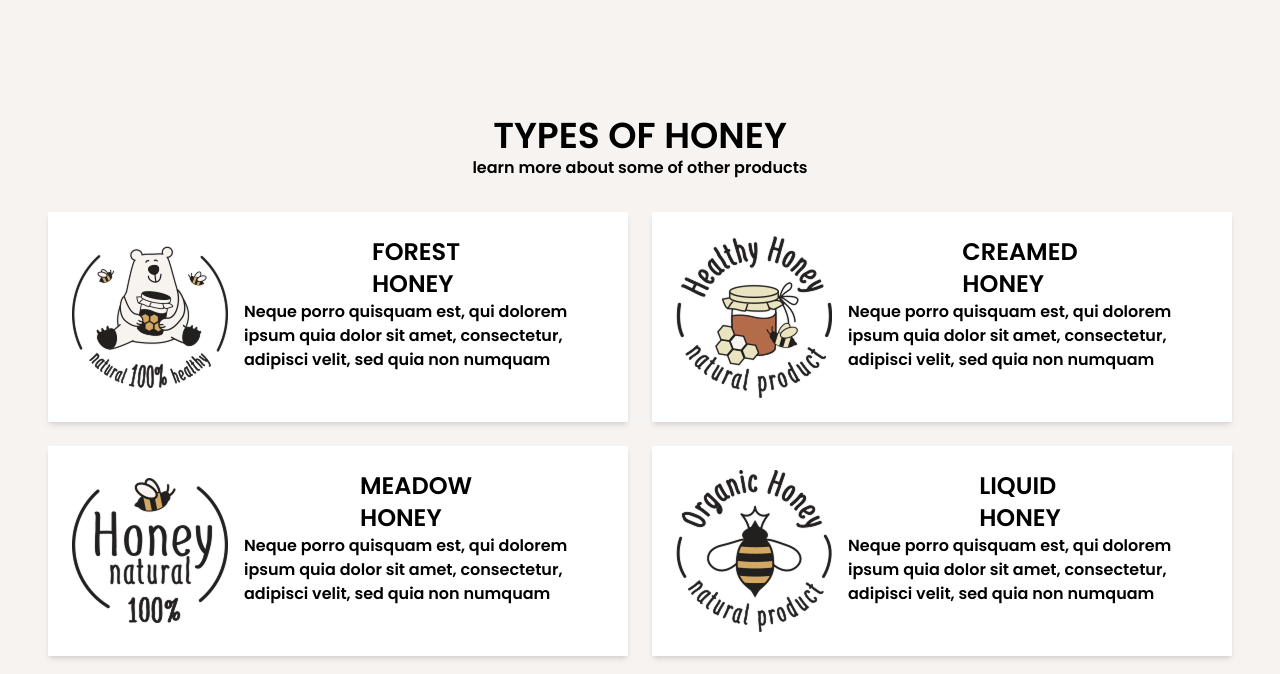
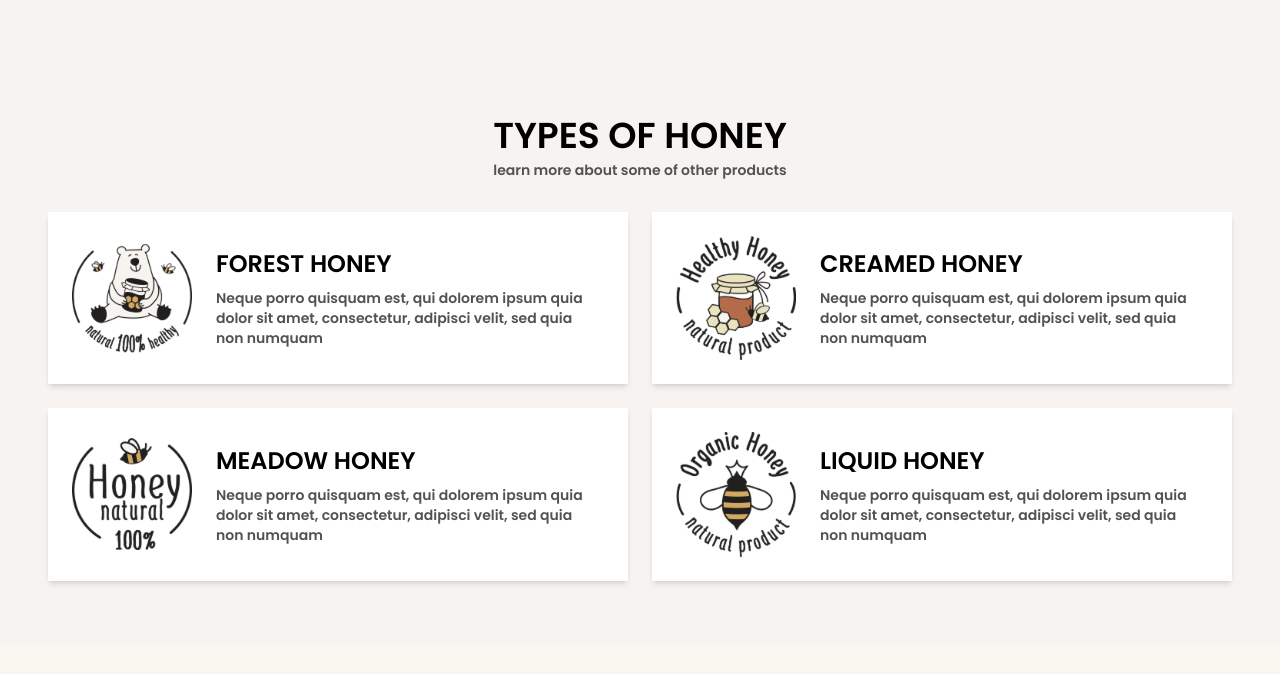
Before and after one commit to shamika-dev/honey-site, a website built with Vite: page index.html in a window 1280 px wide. Shown: the part 3510-4184 px from the top of the page. Built offline with nearby package versions, Linux system fonts and the light colour scheme; some packages are replaced by stand-ins of ours; files whose address does not match are found by name.

Commit message:
fixed mobile responsive

```diff
--- a/index.html
+++ b/index.html
@@ -20,7 +20,7 @@
         class="absolute top-56 -left-4 w-16 lg:top-20 lg:w-32 h-auto object-contain z-0 pointer-events-none floating-item will-change-transform" data-speed="0.15">
 
         <!-- Bottom Left Leaf -->
-        <img src="public/" alt=""
+        <img src="public/leaf1.png" alt=""
         class="hidden 2xl:block absolute bottom-0 left-0 w-24 h-auto object-contain z-0 pointer-events-none floating-item will-change-transform" data-speed="0.05">
 
         <!-- Right Top Bee -->
@@ -59,11 +59,11 @@
             </nav>
 
             <!-- Mobile Menu Button -->
-<button id="menu-btn" class="md:hidden text-neutral-800 focus:outline-none">
-    <svg class="w-6 h-6 pointer-events-none" fill="none" stroke="currentColor" viewBox="0 0 24 24">
-        <path stroke-linecap="round" stroke-linejoin="round" stroke-width="2" d="M4 6h16M4 12h16M4 18h16"></path>
-    </svg>
-</button>
+            <button id="menu-btn" class="md:hidden text-neutral-800 focus:outline-none">
+                <svg class="w-6 h-6 pointer-events-none" fill="none" stroke="currentColor" viewBox="0 0 24 24">
+                    <path stroke-linecap="round" stroke-linejoin="round" stroke-width="2" d="M4 6h16M4 12h16M4 18h16"></path>
+                </svg>
+            </button>
 
             <button class="hidden md:block bg-[#D4A373] text-white px-5 py-2 text-sm rounded font-medium transition duration-400 ease-in-out hover:-translate-y-1 hover:shadow-xl">CONTACT</button>
         </header>
@@ -103,7 +103,7 @@
     </section>
 
     <!-- About Us Section -->
-    <section class="max-w-[1300px] mx-auto px-12 py-16 grid grid-cols-1 md:grid-cols-3 gap-12" id="about-us">
+    <section class="max-w-[1300px] mx-auto px-6 lg:px-12 py-16 grid grid-cols-1 md:grid-cols-3 gap-12" id="about-us">
         <!-- Mission (2 Columns width) -->
         <div class="md:col-span-2">
             <img src="public//our-miison.png" alt="Our Mission">
@@ -115,7 +115,7 @@
         </div>
 
         <!-- News (1 Column width) -->
-        <div class="bg-white p-8 md:border-t-0 md:border-l border-neutral-300 md:p-8">
+        <div class="bg-white p-6 md:p-8 md:border-t-0 md:border-l border-neutral-300">
             <h2 class="text-xl font-bold mb-6">NEWS</h2>
             <div class="space-y-6 text-sm">
                 <div>
@@ -131,7 +131,7 @@
     </section>
 
     <!-- Products Section -->
-    <section class="max-w-7xl mx-auto px-12 py-16 text-center" id="product">
+    <section class="max-w-7xl mx-auto px-6 lg:px-12 py-16 text-center" id="product">
         <h2 class="text-3xl font-bold mb-2">OUR PRODUCTS</h2>
         <p class="text-sm text-neutral-600 mb-12">Check out our online shop for cute bee-themed apparel, unique bee suits, educational tools, gift certificates and more.</p>
 
@@ -165,10 +165,10 @@
         </div>
     </section>
 
-    <!-- Gallery Section -->
-    <section class="max-w-7xl mx-auto px-12 py-16" id="gallery">
+    <!-- Gallery Section (Fixed for Mobile: 1 col on mobile, 2 on sm, 3 on md/lg) -->
+    <section class="max-w-7xl mx-auto px-6 lg:px-12 py-16" id="gallery">
         <h2 class="text-3xl font-bold text-center mb-2">OUR GALLERY</h2>
-        <div class="grid grid-cols-3 gap-4 mt-8">
+        <div class="grid grid-cols-1 sm:grid-cols-2 md:grid-cols-3 gap-4 mt-8">
             <img src="public//gallery1.png" alt="Gallery" class="w-full h-48 object-cover rounded">
             <img src="public//gallery2.png" alt="Gallery" class="w-full h-48 object-cover rounded">
             <img src="public//gallery3.png" alt="Gallery" class="w-full h-48 object-cover rounded">
@@ -201,43 +201,43 @@
         </div>
     </section>
 
-    <!-- Types of Honey Section -->
+    <!-- Types of Honey Section (Fixed for Mobile: flex-col on mobile, sm:flex-row on bigger screens) -->
     <section class="max-w-7xl mx-auto px-6 lg:px-12 py-16">
-        <div class="flex flex-col items-center">
-            <h2 class="text-4xl">TYPES OF HONEY</h2>
-            <p>learn more about some of other products</p>
+        <div class="flex flex-col items-center text-center">
+            <h2 class="text-4xl font-bold">TYPES OF HONEY</h2>
+            <p class="text-neutral-600 text-sm mt-1">learn more about some of other products</p>
         </div>
 
         <div class="grid grid-cols-1 lg:grid-cols-2 mt-8 gap-6">
-            <div class="flex flex-row bg-white p-6 h-auto shadow-md transition duration-300 ease-in-out hover:-translate-y-2 hover:shadow-xl">
-                <img src="public//toh.png" alt="Forest Honey" class="rounded-2xl">
-                <div class="flex flex-col items-center px-4">
-                    <h3 class="font-semibold text-2xl">FOREST <br>HONEY</h3>
-                    <p>Neque porro quisquam est, qui dolorem ipsum quia dolor sit amet, consectetur, adipisci velit, sed quia non numquam</p>
+            <div class="flex flex-col sm:flex-row items-center bg-white p-6 h-auto shadow-md transition duration-300 ease-in-out hover:-translate-y-2 hover:shadow-xl text-center sm:text-left">
+                <img src="public//toh.png" alt="Forest Honey" class="rounded-2xl mb-4 sm:mb-0 sm:mr-4 max-w-[150px] sm:max-w-[120px] object-contain">
+                <div class="flex flex-col items-center sm:items-start px-2">
+                    <h3 class="font-semibold text-2xl">FOREST HONEY</h3>
+                    <p class="text-sm text-neutral-600 mt-2">Neque porro quisquam est, qui dolorem ipsum quia dolor sit amet, consectetur, adipisci velit, sed quia non numquam</p>
                 </div>
             </div>
 
-            <div class="flex flex-row bg-white p-6 h-auto shadow-md transition duration-300 ease-in-out hover:-translate-y-2 hover:shadow-xl">
-                <img src="public//toh2.png" alt="Creamed Honey" class="rounded-2xl">
-                <div class="flex flex-col items-center px-4">
-                    <h3 class="font-semibold text-2xl">CREAMED<br>HONEY</h3>
-                    <p>Neque porro quisquam est, qui dolorem ipsum quia dolor sit amet, consectetur, adipisci velit, sed quia non numquam</p>
+            <div class="flex flex-col sm:flex-row items-center bg-white p-6 h-auto shadow-md transition duration-300 ease-in-out hover:-translate-y-2 hover:shadow-xl text-center sm:text-left">
+                <img src="public//toh2.png" alt="Creamed Honey" class="rounded-2xl mb-4 sm:mb-0 sm:mr-4 max-w-[150px] sm:max-w-[120px] object-contain">
+                <div class="flex flex-col items-center sm:items-start px-2">
+                    <h3 class="font-semibold text-2xl">CREAMED HONEY</h3>
+                    <p class="text-sm text-neutral-600 mt-2">Neque porro quisquam est, qui dolorem ipsum quia dolor sit amet, consectetur, adipisci velit, sed quia non numquam</p>
                 </div>
             </div>
 
-            <div class="flex flex-row bg-white p-6 h-auto shadow-md transition duration-300 ease-in-out hover:-translate-y-2 hover:shadow-xl">
-                <img src="public//toh3.png" alt="Meadow Honey" class="rounded-2xl">
-                <div class="flex flex-col items-center px-4">
-                    <h3 class="font-semibold text-2xl">MEADOW<br>HONEY</h3>
-                    <p>Neque porro quisquam est, qui dolorem ipsum quia dolor sit amet, consectetur, adipisci velit, sed quia non numquam</p>
+            <div class="flex flex-col sm:flex-row items-center bg-white p-6 h-auto shadow-md transition duration-300 ease-in-out hover:-translate-y-2 hover:shadow-xl text-center sm:text-left">
+                <img src="public//toh3.png" alt="Meadow Honey" class="rounded-2xl mb-4 sm:mb-0 sm:mr-4 max-w-[150px] sm:max-w-[120px] object-contain">
+                <div class="flex flex-col items-center sm:items-start px-2">
+                    <h3 class="font-semibold text-2xl">MEADOW HONEY</h3>
+                    <p class="text-sm text-neutral-600 mt-2">Neque porro quisquam est, qui dolorem ipsum quia dolor sit amet, consectetur, adipisci velit, sed quia non numquam</p>
                 </div>
             </div>
 
-            <div class="flex flex-row bg-white p-6 h-auto shadow-md transition duration-300 ease-in-out hover:-translate-y-2 hover:shadow-xl">
-                <img src="public//toh4.png" alt="Liquid Honey" class="rounded-2xl">
-                <div class="flex flex-col items-center px-4">
-                    <h3 class="font-semibold text-2xl">LIQUID <br>HONEY</h3>
-                    <p>Neque porro quisquam est, qui dolorem ipsum quia dolor sit amet, consectetur, adipisci velit, sed quia non numquam</p>
+            <div class="flex flex-col sm:flex-row items-center bg-white p-6 h-auto shadow-md transition duration-300 ease-in-out hover:-translate-y-2 hover:shadow-xl text-center sm:text-left">
+                <img src="public//toh4.png" alt="Liquid Honey" class="rounded-2xl mb-4 sm:mb-0 sm:mr-4 max-w-[150px] sm:max-w-[120px] object-contain">
+                <div class="flex flex-col items-center sm:items-start px-2">
+                    <h3 class="font-semibold text-2xl">LIQUID HONEY</h3>
+                    <p class="text-sm text-neutral-600 mt-2">Neque porro quisquam est, qui dolorem ipsum quia dolor sit amet, consectetur, adipisci velit, sed quia non numquam</p>
                 </div>
             </div>
         </div>
```
